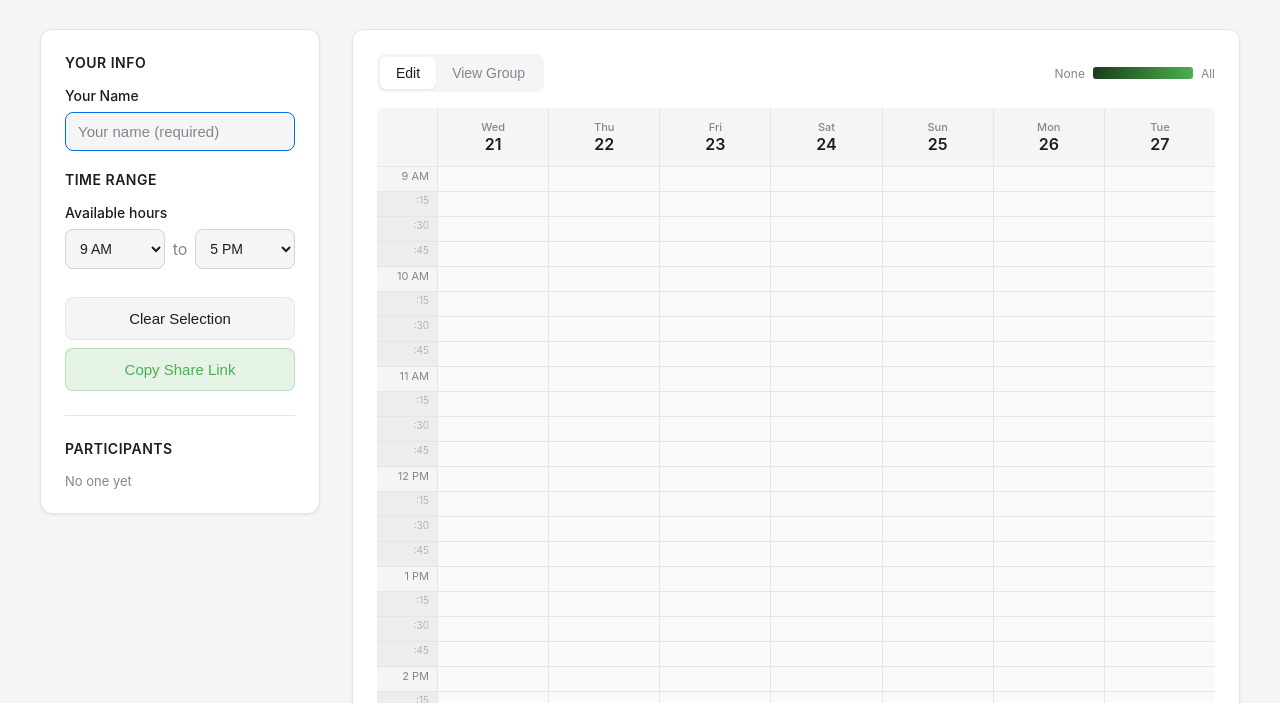
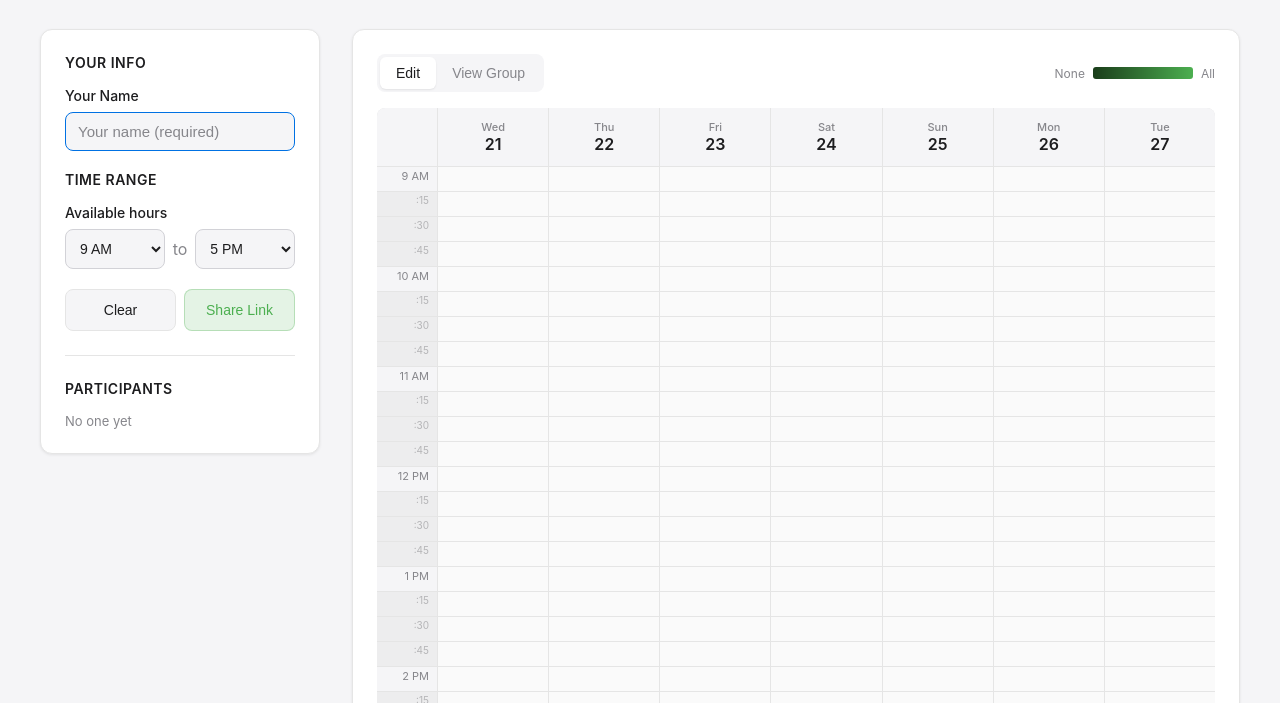
Before and after one commit to agentivo/overlap, a plain HTML site: page index.html in a window 1280 px wide. Shown: the part 97-800 px from the top of the page. Drawn offline with Linux system fonts and the light colour scheme.

Commit message:
Shorter button labels, side by side layout

```diff
--- a/index.html
+++ b/index.html
@@ -382,12 +382,18 @@
       color: var(--text-secondary);
     }
 
+    .btn-row {
+      display: flex;
+      gap: 0.5rem;
+      margin-top: 0.5rem;
+    }
+
     .btn {
-      width: 100%;
+      flex: 1;
       padding: 0.75rem;
       border: none;
       border-radius: 8px;
-      font-size: 0.9375rem;
+      font-size: 0.875rem;
       font-weight: 500;
       cursor: pointer;
       transition: all 0.2s;
@@ -405,7 +411,6 @@
     .btn-secondary {
       background: var(--bg-secondary);
       color: var(--text);
-      margin-top: 0.5rem;
       border: 1px solid var(--border);
     }
 
@@ -414,7 +419,6 @@
     }
 
     .btn-copy {
-      margin-top: 0.5rem;
       background: rgba(76, 175, 80, 0.15);
       color: #4caf50;
       border: 1px solid rgba(76, 175, 80, 0.3);
@@ -518,8 +522,10 @@
           </div>
         </div>
 
-        <button class="btn btn-secondary" onclick="clearMyAvailability()">Clear Selection</button>
-        <button class="btn btn-copy" id="copyBtn" onclick="copyLink()">Copy Share Link</button>
+        <div class="btn-row">
+          <button class="btn btn-secondary" onclick="clearMyAvailability()">Clear</button>
+          <button class="btn btn-copy" id="copyBtn" onclick="copyLink()">Share Link</button>
+        </div>
 
         <div class="participants">
           <h2>Participants</h2>
@@ -1253,7 +1259,7 @@
         btn.textContent = 'Copied!';
         btn.classList.add('copied');
         setTimeout(() => {
-          btn.textContent = 'Copy Share Link';
+          btn.textContent = 'Share Link';
           btn.classList.remove('copied');
         }, 2000);
       });
```
